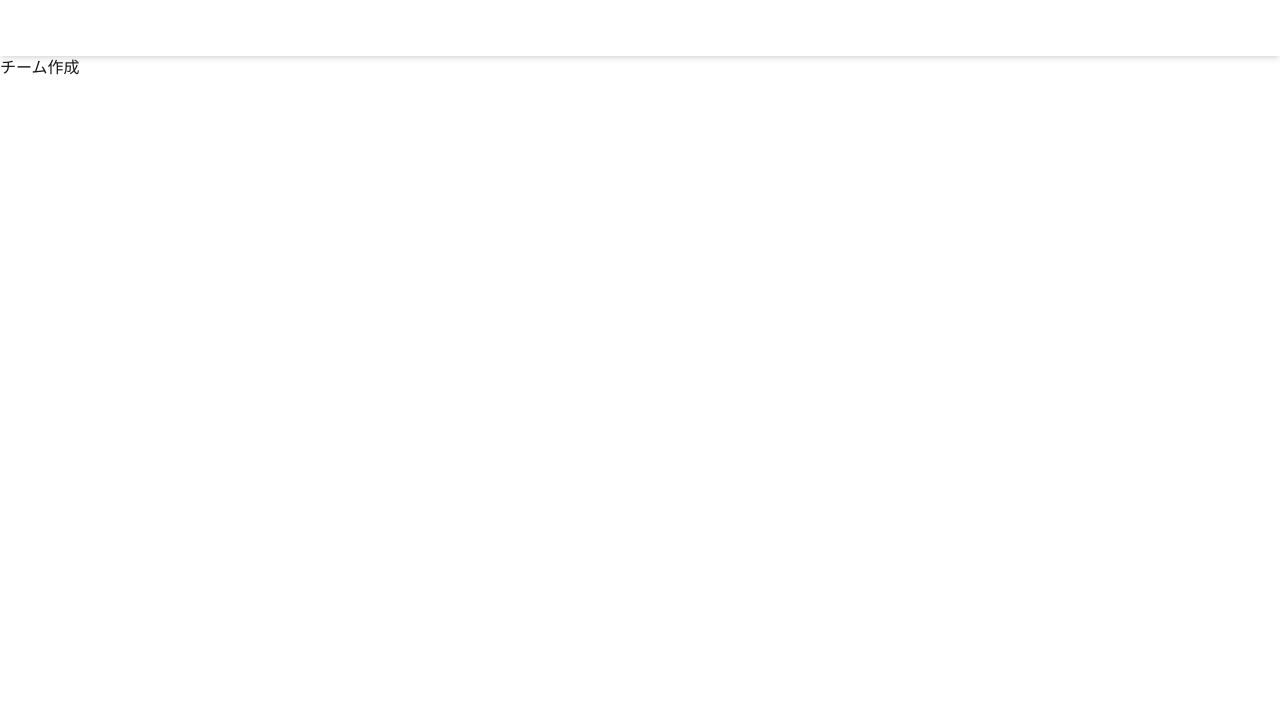
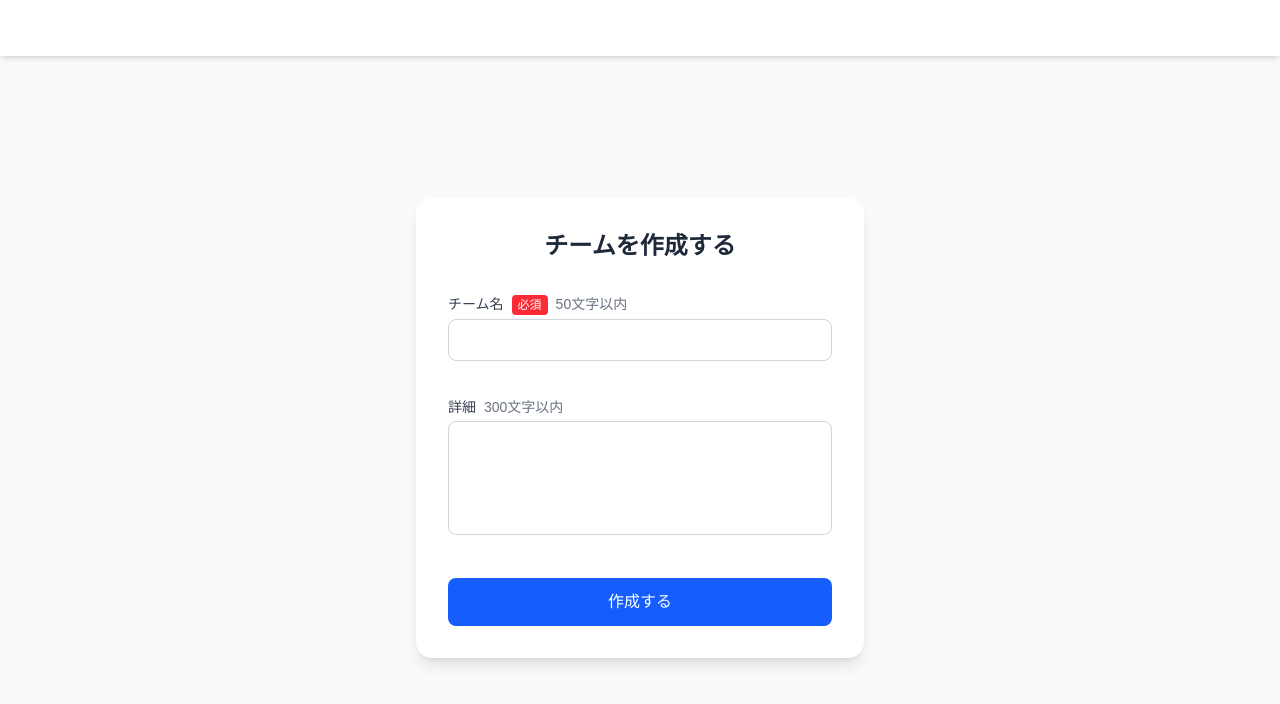
Before and after one commit to kai-Mk/task_boxsing_app, a Next.js app: page /teams/new in a window 1280 px wide. Shown: the top 704 px of the page. Built offline with nearby package versions, Linux system fonts and the light colour scheme.

Commit message:
チーム追加フロントエンド作成

```diff
--- a/src/app/(app)/layout.tsx
+++ b/src/app/(app)/layout.tsx
@@ -4,7 +4,7 @@
   return (
     <>
       <Header />
-      <main className="h-[calc(100vh-3.5rem)]">{children}</main>
+      <main className="h-[calc(100vh-3.5rem)] bg-gray-50">{children}</main>
     </>
   );
 };
--- a/src/app/(app)/teams/new/page.tsx
+++ b/src/app/(app)/teams/new/page.tsx
@@ -1,10 +1,7 @@
-const TeamsNewPage = () => {
-  return (
-    <div>
-      <h1>チーム作成</h1>
-      {/* TODO: チーム作成フォーム */}
-    </div>
-  );
+import CreateTeamForm from "@/features/teams/components/CreateTeamForm";
+
+const CreateTeamPage = () => {
+  return <CreateTeamForm />;
 };
 
-export default TeamsNewPage;
+export default CreateTeamPage;
--- a/src/components/layout/Header.tsx
+++ b/src/components/layout/Header.tsx
@@ -1,6 +1,6 @@
 const Header = () => {
   return (
-    <header className="h-14 bg-white shadow-md">
+    <header className="h-14 bg-white shadow-md relative z-10">
       {/* 将来的にロゴやナビゲーションを追加 */}
     </header>
   );
--- a/src/components/ui/Button.tsx
+++ b/src/components/ui/Button.tsx
@@ -1,13 +1,19 @@
 type ButtonProps = {
   label: string;
   type?: "button" | "submit";
+  loading?: boolean;
 };
 
-const Button = ({ label, type = "button" }: ButtonProps) => {
+const Button = ({ label, type = "button", loading = false }: ButtonProps) => {
   return (
     <button
       type={type}
-      className="w-full py-3 bg-blue-600 text-white font-medium rounded-lg hover:bg-blue-700 transition"
+      disabled={loading}
+      className={`w-full py-3 font-medium rounded-lg transition ${
+        loading
+          ? "bg-gray-400 text-gray-200 cursor-not-allowed"
+          : "bg-blue-600 text-white hover:bg-blue-700"
+      }`}
     >
       {label}
     </button>
--- a/src/components/ui/Input.tsx
+++ b/src/components/ui/Input.tsx
@@ -10,9 +10,10 @@
   hint?: string;
   error?: string;
   register: UseFormRegisterReturn;
+  required?: boolean;
 };
 
-const Input = ({ label, type, hint, error, register }: InputProps) => {
+const Input = ({ label, type, hint, error, register, required = false }: InputProps) => {
   const [showPassword, setShowPassword] = useState(false);
   const isPassword = type === "password";
 
@@ -22,6 +23,9 @@
     <div className="relative pb-3">
       <div className="flex items-baseline gap-2 mb-1">
         <label className="text-sm font-medium text-gray-700">{label}</label>
+        {required && (
+          <span className="text-xs text-white bg-red-500 px-1.5 py-0.5 rounded">必須</span>
+        )}
         {hint && <span className="text-sm text-gray-500">{hint}</span>}
       </div>
       <div className="relative">
--- /dev/null
+++ b/src/components/ui/TextArea.tsx
@@ -0,0 +1,40 @@
+"use client";
+
+import { UseFormRegisterReturn } from "react-hook-form";
+
+type TextAreaProps = {
+  label: string;
+  hint?: string;
+  error?: string;
+  register: UseFormRegisterReturn;
+  rows?: number;
+  required?: boolean;
+};
+
+const TextArea = ({ label, hint, error, register, rows = 4, required = false }: TextAreaProps) => {
+  return (
+    <div className="relative pb-3">
+      <div className="flex items-baseline gap-2 mb-1">
+        <label className="text-sm font-medium text-gray-700">{label}</label>
+        {required && (
+          <span className="text-xs text-white bg-red-500 px-1.5 py-0.5 rounded">必須</span>
+        )}
+        {hint && <span className="text-sm text-gray-500">{hint}</span>}
+      </div>
+      <textarea
+        {...register}
+        rows={rows}
+        className={`w-full px-4 py-2 border rounded-lg focus:ring-2 focus:ring-blue-500 focus:border-transparent outline-none transition resize-none ${
+          error ? "border-red-500" : "border-gray-300"
+        }`}
+      />
+      {error && (
+        <p className="absolute -bottom-3 left-0 text-sm text-red-500">
+          {error}
+        </p>
+      )}
+    </div>
+  );
+};
+
+export default TextArea;
--- a/src/features/auth/components/LoginForm.tsx
+++ b/src/features/auth/components/LoginForm.tsx
@@ -105,6 +105,7 @@
           <Button
             type="submit"
             label={isLoading ? "ログイン中..." : "ログイン"}
+            loading={isLoading}
           />
         </form>
 
--- a/src/features/auth/components/RegisterForm.tsx
+++ b/src/features/auth/components/RegisterForm.tsx
@@ -93,7 +93,7 @@
             error={errors.confirmPassword?.message}
           />
 
-          <Button type="submit" label={isLoading ? "登録中..." : "登録する"} />
+          <Button type="submit" label={isLoading ? "登録中..." : "登録する"} loading={isLoading} />
         </form>
 
         <p className="mt-6 text-center text-sm text-gray-600">
--- /dev/null
+++ b/src/features/teams/components/CreateTeamForm.tsx
@@ -0,0 +1,79 @@
+"use client";
+
+import { useState } from "react";
+import { useRouter } from "next/navigation";
+import { useForm } from "react-hook-form";
+import { zodResolver } from "@hookform/resolvers/zod";
+import Input from "@/components/ui/Input";
+import TextArea from "@/components/ui/TextArea";
+import Button from "@/components/ui/Button";
+import { createTeamSchema, CreateTeamFormData } from "@/lib/validators/team";
+import { apiClient } from "@/lib/api-client";
+import { Team } from "@prisma/client";
+
+const CreateTeamForm = () => {
+  const router = useRouter();
+  const [error, setError] = useState<string | null>(null);
+  const [isLoading, setIsLoading] = useState(false);
+
+  const {
+    register,
+    handleSubmit,
+    formState: { errors },
+  } = useForm<CreateTeamFormData>({
+    resolver: zodResolver(createTeamSchema),
+  });
+
+  const onSubmit = async (data: CreateTeamFormData) => {
+    setError(null);
+    setIsLoading(true);
+
+    const result = await apiClient.post<Team>("/api/teams", data);
+
+    if (!result.success) {
+      setError(result.message);
+      setIsLoading(false);
+      return;
+    }
+
+    router.push(`/teams/${result.data.id}/me`);
+  };
+
+  return (
+    <div className="h-full flex items-center justify-center p-4">
+      <div className="w-full max-w-md p-8 bg-white rounded-2xl shadow-lg">
+        <h1 className="text-2xl font-bold text-center text-gray-800 mb-8">
+          チームを作成する
+        </h1>
+
+        <form className="relative space-y-6" onSubmit={handleSubmit(onSubmit)}>
+          {error && (
+            <p className="absolute -top-7 left-0 right-0 text-sm text-red-500 text-center">
+              {error}
+            </p>
+          )}
+
+          <Input
+            label="チーム名"
+            type="text"
+            hint="50文字以内"
+            required
+            register={register("name")}
+            error={errors.name?.message}
+          />
+
+          <TextArea
+            label="詳細"
+            hint="300文字以内"
+            register={register("description")}
+            error={errors.description?.message}
+          />
+
+          <Button type="submit" label={isLoading ? "作成中..." : "作成する"} loading={isLoading} />
+        </form>
+      </div>
+    </div>
+  );
+};
+
+export default CreateTeamForm;
```
